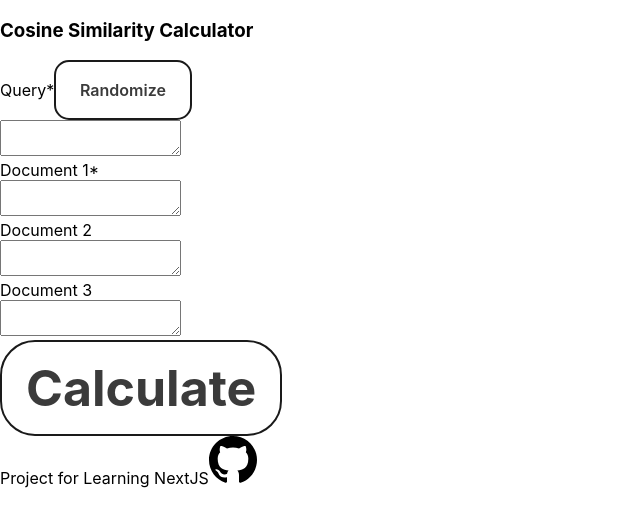
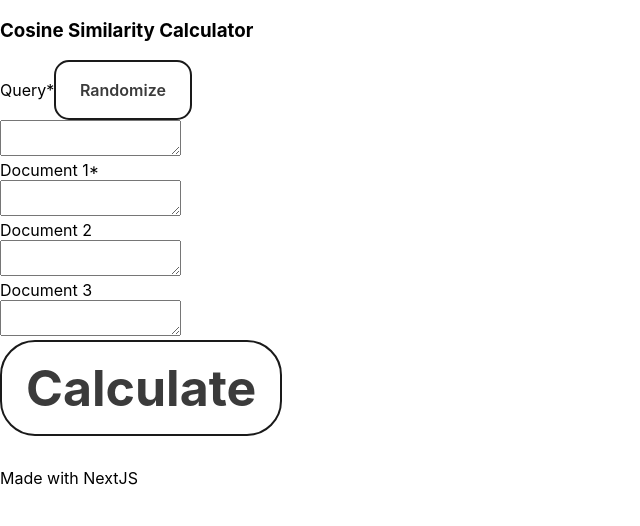
Before and after one commit to dtr-beast/Cosine-Similarity, a Next.js app: page / in a window 1280 px wide. Shown: the top 526 px of the page, without its empty margins (0-640 px from the left). Built offline with nearby package versions, Linux system fonts and the light colour scheme.

Commit message:
Changed GitHub Logo in Footer and its padding

```diff
--- a/pages/index.tsx
+++ b/pages/index.tsx
@@ -348,14 +348,14 @@ export default function Home() {
             <div className="m-2"/>
             {/*{similarityResult}*/}
             <footer className="text-gray-400 bg-gray-900 body-font">
-                <div className="container px-5 py-8 mx-auto flex items-center sm:flex-row flex-col">
+                <div className="container px-5 py-3 mx-auto flex items-center sm:flex-row flex-col">
                     <a className="flex title-font font-medium items-center md:justify-start justify-center text-white"
                        href="">
-                        <span className="ml-3 text-xl">Project for Learning NextJS</span>
+                        <span className="ml-3 text-xl">Made with NextJS</span>
                     </a>
                     <span className="inline-flex sm:ml-auto sm:mt-0 mt-4 justify-center sm:justify-start">
                         <a className="ml-3 text-gray-400" target="_blank" rel="noreferrer">
-                            <Image className="dark:text-gray-500" src="/github.svg" width={48} height={48}
+                            <Image className="dark:text-gray-500" src="/github-light.png" width={48} height={48}
                                    alt="Github Logo"/>
                         </a>
                     </span>
```
Also changed, not shown: public/github-light.png (added).
